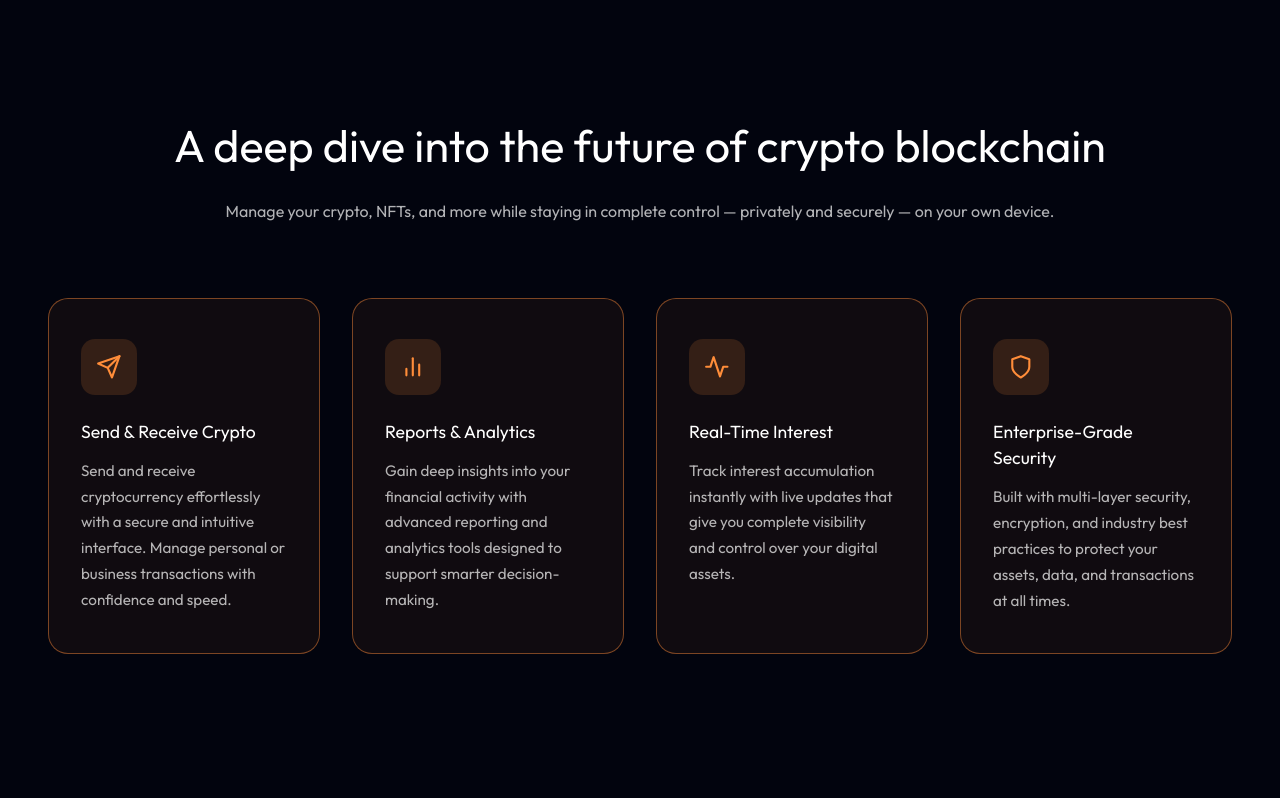
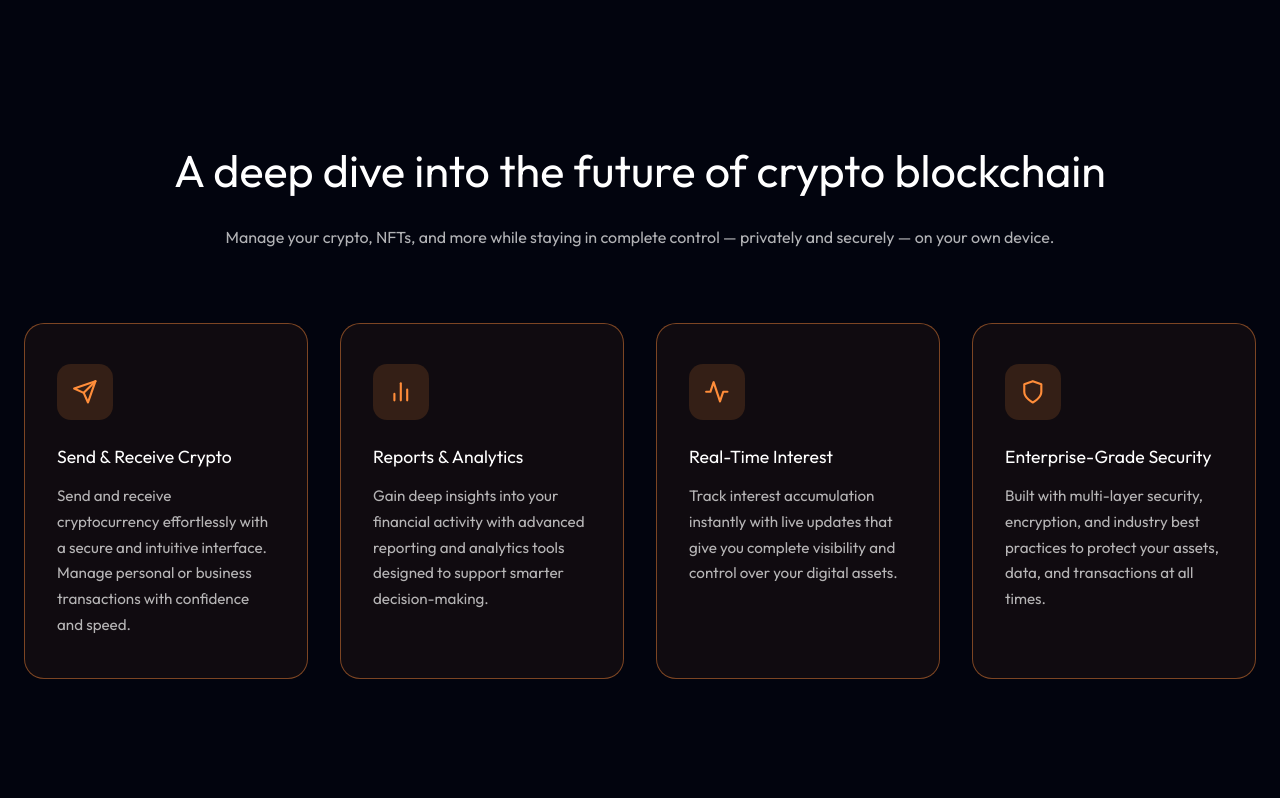
Before and after one commit to Hisaw304/rewardcapital, a React (Vite) app: page /about in a window 1280 px wide. Shown: the part 3963-4761 px from the top of the page. Built offline with nearby package versions, Linux system fonts and the light colour scheme; no server answers.

Commit message:
About page

```diff
--- a/src/pages/About.jsx
+++ b/src/pages/About.jsx
@@ -66,7 +66,7 @@
 
       {/* ================= COMPONENT SLOT ================= */}
 
-      <div className="max-w-7xl mx-auto px-6">
+      <div className="max-w-7xl mx-auto">
         <Roadmap />
         <MissionVision />
         <WhatIsNFT />
```
